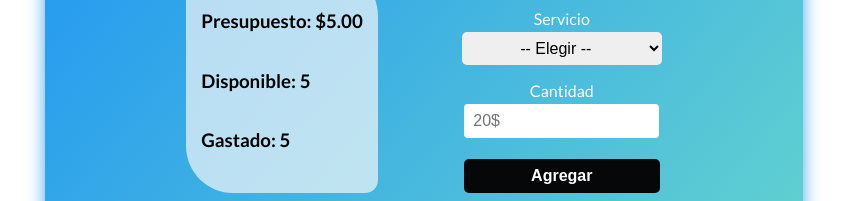
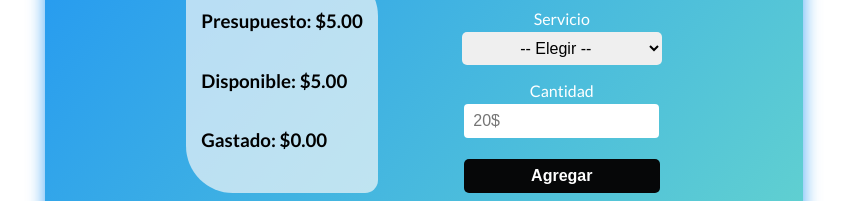
Before and after one commit to Pablo-Andrada/Subscription-Platform-Tracker, a React (Vite) app in the folder Suscripciones/: page / in a window 1280 px wide. Both pictures are taken after typing "5" into the empty fields and a click on the input "Agregar". Shown: the part 181-382 px from the top of the page, without its empty margins (216-1063 px from the left). Built offline with nearby package versions, Linux system fonts and the light colour scheme.

Commit message:
Funcionalidades completas

```diff
--- a/Suscripciones/src/components/Balance.jsx
+++ b/Suscripciones/src/components/Balance.jsx
@@ -1,11 +1,23 @@
+import { useEffect, useState } from "react";
 import { moneyFormat } from "../helpers";
 
-const Balance = ({ count }) => {
+const Balance = ({ count, subs,spent,setSpent}) => {
+
+
+    const updateBalance = () => {
+        const spent = subs.reduce((total, item) => Number(item.price) + total, 0);
+        setSpent(spent);
+    }
+
+    useEffect(() => {
+        updateBalance();
+    },[subs])
+
     return (
         <div className="balance">
             <h3>Presupuesto: {moneyFormat(count)} </h3>
-            <h3>Disponible: {count} </h3>
-            <h3>Gastado: {count} </h3>
+            <h3>Disponible: {moneyFormat(count - spent)} </h3>
+            <h3>Gastado: {moneyFormat(spent)} </h3>
         </div>
     )
 }
--- a/Suscripciones/src/components/FormAddSubs.jsx
+++ b/Suscripciones/src/components/FormAddSubs.jsx
@@ -1,7 +1,9 @@
 import { useState } from "react";
 
-const FormAddSubs = ({ setType, setPrice, type, price, setSubs,subs,editId,setEditId }) => {
+const FormAddSubs = ({ setType, setPrice, type, price, setSubs,subs,editId,setEditId,spent,count }) => {
     const [error, setError] = useState(false);
+    const [errorMoney, setErrorMoney] = useState(false);
+
 
 
     const handleSubs = e => {
@@ -10,7 +12,12 @@ const FormAddSubs = ({ setType, setPrice, type, price, setSubs,subs,editId,setEd
             setError(true);
             return;
         }
+        if (count - spent < Number(price)) {
+            setErrorMoney(true);
+            return;
+        }
         setError(false);
+        setErrorMoney(false);
         if (editId != "") {
             setEditId("");
             const newSubs = subs.map(item => {
@@ -64,6 +71,8 @@ const FormAddSubs = ({ setType, setPrice, type, price, setSubs,subs,editId,setEd
 
             </form>
             {error ? <p className="error">Campos invalidos</p> : null}
+            {errorMoney ? <p className="error">No tienes presupuesto</p> : null}
+
         </div>
     );
 
--- a/Suscripciones/src/components/MainControl.jsx
+++ b/Suscripciones/src/components/MainControl.jsx
@@ -9,6 +9,7 @@ const MainControl = ({ count }) => {
     const [price, setPrice] = useState("");
     const [subs, setSubs] = useState([]);
     const [editId, setEditId] = useState("");
+    const [spent, setSpent] = useState(0);
 
     const eliminarItem = id => {
         const newList = subs.filter(item => item.id != id);
@@ -28,7 +29,12 @@ const MainControl = ({ count }) => {
     return (
         < >
             <div className="main-form">
-                <Balance count={count} />;
+                <Balance
+                    count={count}
+                    subs={subs}
+                    spent={spent}
+                    setSpent={setSpent}
+                />;
                 <FormAddSubs
                     setType={setType}
                     setPrice={setPrice}
@@ -38,6 +44,8 @@ const MainControl = ({ count }) => {
                     subs={subs}
                     editId={editId}
                     setEditId={setEditId}
+                    spent={spent}
+                    count={count}
                 />
             </div>
             <Displayitems subs={subs} eliminarItem={eliminarItem} editItem={editItem} />
```
